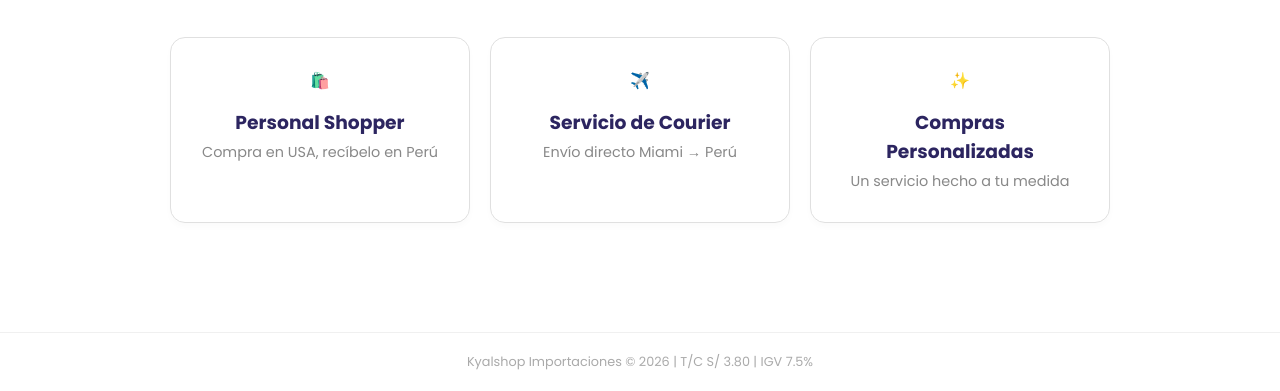
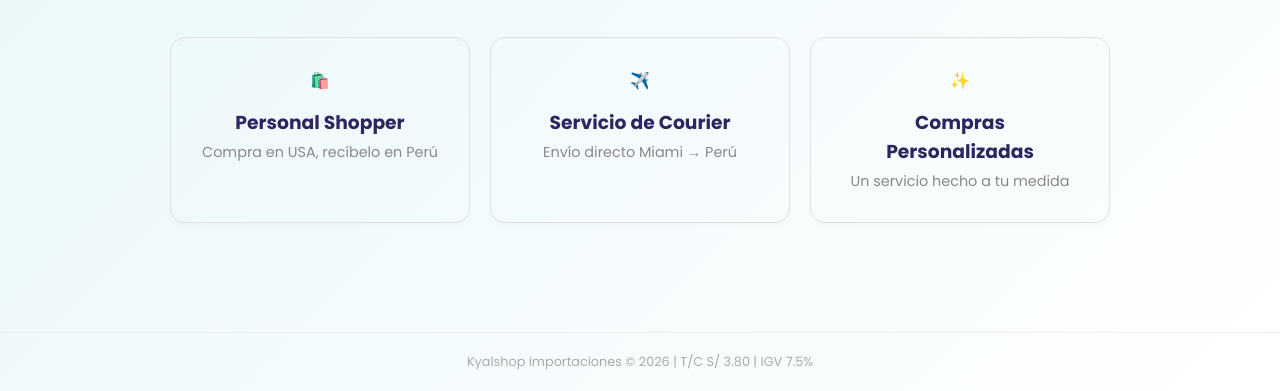
Before and after one commit to JulioCesar2203/kyalshop-web, a plain HTML site: page index.html in a window 1280 px wide. Shown: the part 409-800 px from the top of the page. Drawn offline with Linux system fonts and the light colour scheme.

Commit message:
fix: Dandole color celeste al body de la pagina

```diff
--- a/style.css
+++ b/style.css
@@ -6,7 +6,7 @@
 }
 
 body {
-    background-color: #ffffff;
+    background: linear-gradient(135deg, #e6f6f9 0%, #ffffff 100%);
     color: #333;
     display: flex;
     flex-direction: column;
```
